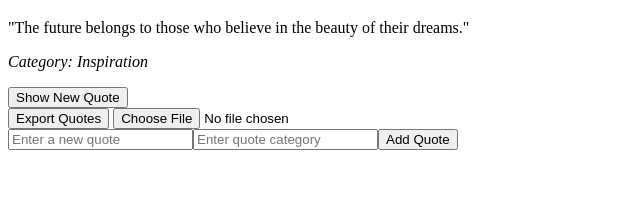
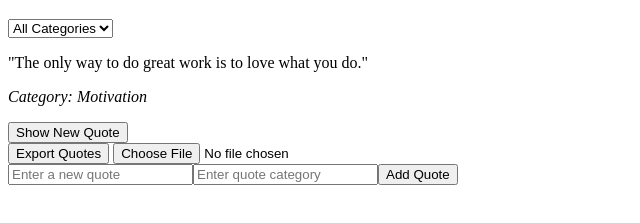
Before and after one commit to Teeya-data/alx_fe_javascript, a plain HTML site: page dom-manipulation/index.html in a window 1280 px wide. Shown: the part 61-284 px from the top of the page, without its empty margins (0-640 px from the left). Drawn offline with Linux system fonts and the light colour scheme.

Commit message:
Add dynamic category filtering system with local storage persistence

```diff
--- a/dom-manipulation/index.html
+++ b/dom-manipulation/index.html
@@ -7,6 +7,14 @@
 </head>
 <body>
   <h1>Dynamic Quote Generator</h1>
+
+  <div>
+    <select id="categoryFilter" onchange="filterQuotes()">
+      <option value="all">All Categories</option>
+      <!-- Dynamically populated categories -->
+    </select>
+  </div>
+
   <div id="quoteDisplay"></div>
   <button id="newQuote">Show New Quote</button>
 
--- a/dom-manipulation/script.js
+++ b/dom-manipulation/script.js
@@ -21,16 +21,62 @@ function saveQuotes() {
   localStorage.setItem('quotes', JSON.stringify(quotes));
 }
 
+// Function to populate categories in the dropdown
+function populateCategories() {
+  const categoryFilter = document.getElementById('categoryFilter');
+
+  // Extract unique categories from quotes
+  const categories = [...new Set(quotes.map(quote => quote.category))];
+
+  // Clear existing options except "All Categories"
+  categoryFilter.innerHTML = '<option value="all">All Categories</option>';
+
+  // Add category options
+  categories.forEach(category => {
+    const option = document.createElement('option');
+    option.value = category;
+    option.textContent = category;
+    categoryFilter.appendChild(option);
+  });
+
+  // Restore last selected filter from local storage
+  const savedFilter = localStorage.getItem('selectedCategory');
+  if (savedFilter) {
+    categoryFilter.value = savedFilter;
+  }
+}
+
+// Function to filter quotes based on selected category
+function filterQuotes() {
+  const selectedCategory = document.getElementById('categoryFilter').value;
+
+  // Save selected category to local storage
+  localStorage.setItem('selectedCategory', selectedCategory);
+
+  // Filter quotes based on selected category
+  const filteredQuotes = selectedCategory === 'all'
+    ? quotes
+    : quotes.filter(quote => quote.category === selectedCategory);
+
+  // Display a random quote from filtered quotes
+  if (filteredQuotes.length > 0) {
+    const randomIndex = Math.floor(Math.random() * filteredQuotes.length);
+    const quote = filteredQuotes[randomIndex];
+
+    const quoteDisplay = document.getElementById('quoteDisplay');
+    quoteDisplay.innerHTML = `<p>"${quote.text}"</p><p><em>Category: ${quote.category}</em></p>`;
+
+    // Store last viewed quote in session storage
+    sessionStorage.setItem('lastViewedQuote', JSON.stringify(quote));
+  } else {
+    const quoteDisplay = document.getElementById('quoteDisplay');
+    quoteDisplay.innerHTML = '<p>No quotes available for this category.</p>';
+  }
+}
+
 // Function to display a random quote
 function showRandomQuote() {
-  const randomIndex = Math.floor(Math.random() * quotes.length);
-  const quote = quotes[randomIndex];
-
-  const quoteDisplay = document.getElementById('quoteDisplay');
-  quoteDisplay.innerHTML = `<p>"${quote.text}"</p><p><em>Category: ${quote.category}</em></p>`;
-
-  // Store last viewed quote in session storage
-  sessionStorage.setItem('lastViewedQuote', JSON.stringify(quote));
+  filterQuotes(); // Use the filter function to show quotes based on current filter
 }
 
 // Function to dynamically create the form for adding quotes
@@ -69,11 +115,17 @@ function addQuote() {
     // Save to local storage
     saveQuotes();
 
+    // Update categories dropdown
+    populateCategories();
+
     // Clear input fields
     document.getElementById('newQuoteText').value = '';
     document.getElementById('newQuoteCategory').value = '';
 
     alert('Quote added successfully!');
+
+    // Show the newly added quote if it matches current filter
+    filterQuotes();
   } else {
     alert('Please enter both quote text and category.');
   }
@@ -100,8 +152,9 @@ function importFromJsonFile(event) {
     const importedQuotes = JSON.parse(event.target.result);
     quotes.push(...importedQuotes);
     saveQuotes();
+    populateCategories(); // Update categories after import
     alert('Quotes imported successfully!');
-    showRandomQuote(); // Display a quote after import
+    filterQuotes(); // Display a quote after import based on current filter
   };
   fileReader.readAsText(event.target.files[0]);
 }
@@ -109,11 +162,14 @@ function importFromJsonFile(event) {
 // Load quotes from local storage when page loads
 loadQuotes();
 
+// Populate categories dropdown
+populateCategories();
+
 // Event listener for the "Show New Quote" button
 document.getElementById('newQuote').addEventListener('click', showRandomQuote);
 
-// Display a quote when page loads
-showRandomQuote();
+// Display a quote when page loads (based on saved filter)
+filterQuotes();
 
 // Create the add quote form dynamically
 createAddQuoteForm();
```
